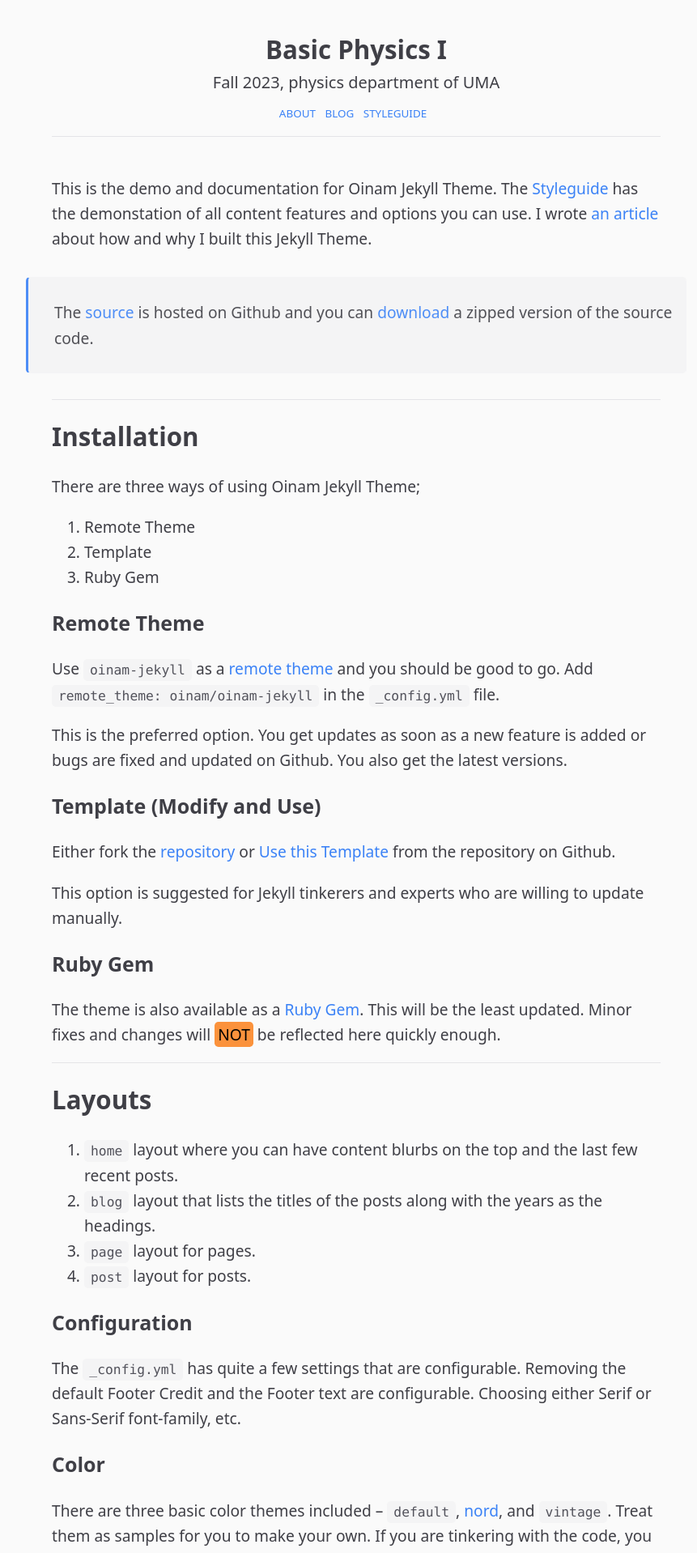
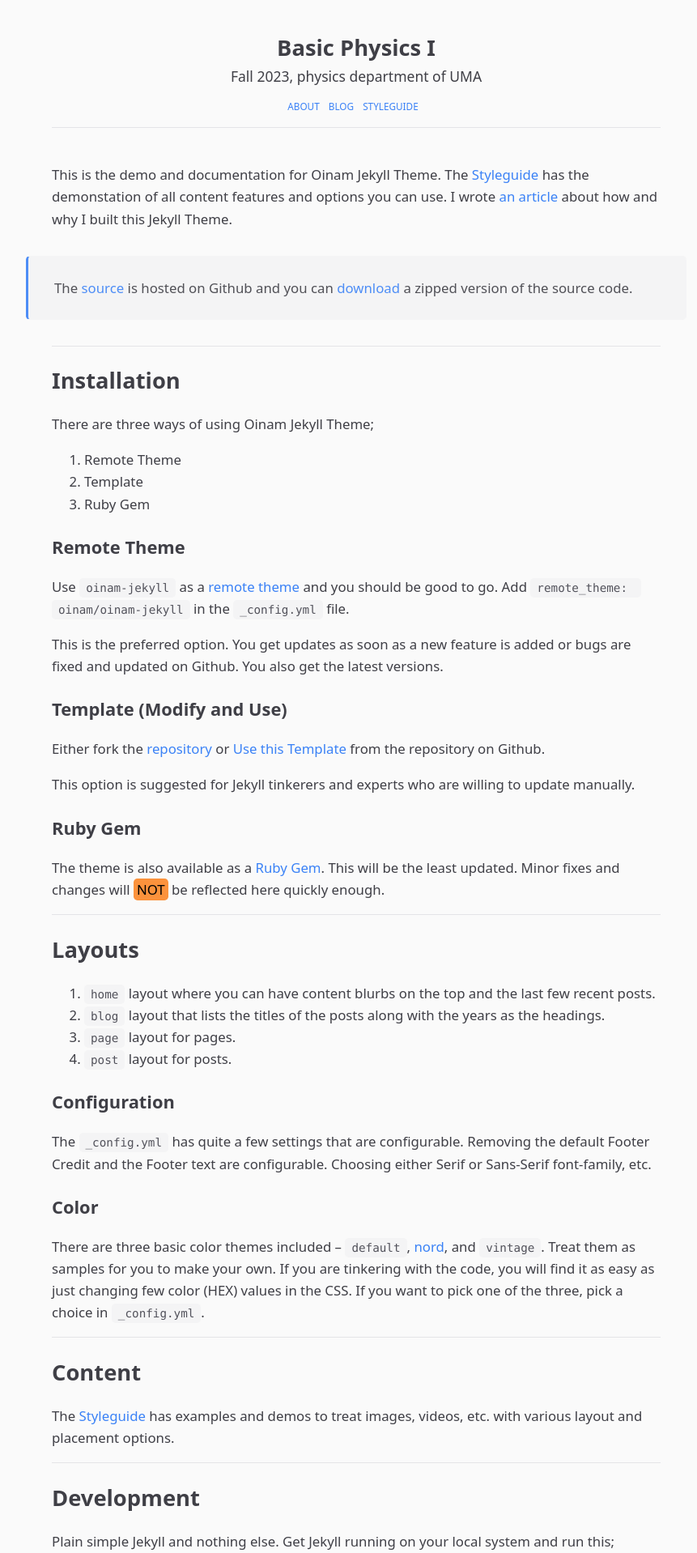
Before and after one commit to bpifall2023/bpifall2023.github.io, a Jekyll site: the page built from index.md, in a window 1280 px wide. Shown: the top 1918 px of the page at 81% size, without its empty margins (200-1061 px from the left). Built offline with Jekyll 4.4.1, drawn with Linux system fonts in a browser that asks for light colours.

Commit message:
Update settings.css

```diff
--- a/_includes/css/settings.css
+++ b/_includes/css/settings.css
@@ -47,7 +47,7 @@
   --font-family: var(--font-family-sans);
   --font-family-headings: var(--font-family-sans);
 
-  --font-size: 16px;
+  --font-size: 14px;
   --font-size-small: 85%;
   --font-size-smaller: 70%;
   --font-size-smallest: 65%;
```
